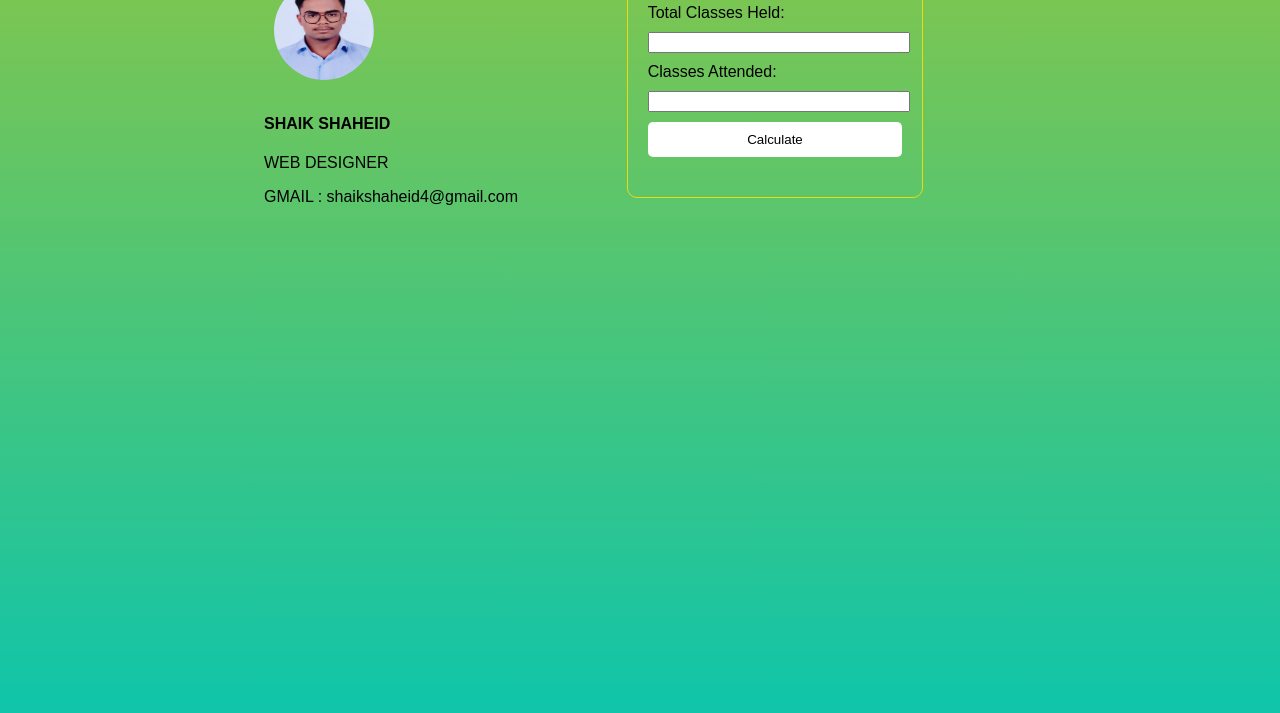
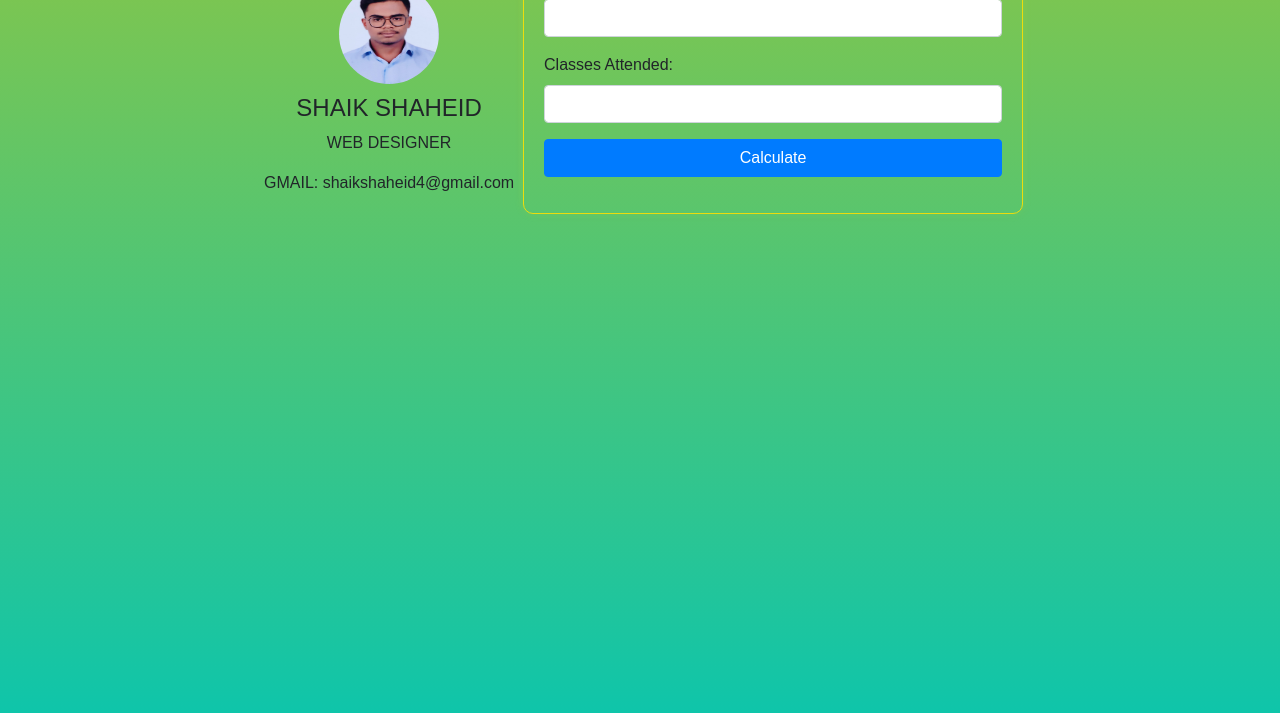
Before and after one commit to shaiksaheid/attendance-calculator, a plain HTML site: page index.html in a window 1280 px wide. Shown: the part 599-1312 px from the top of the page. Drawn offline with nearby package versions, Linux system fonts and the light colour scheme.

Commit message:
Update index.html
Integrate Bootstrap for improved styling

```diff
--- a/index.html
+++ b/index.html
@@ -4,6 +4,10 @@
     <meta charset="UTF-8">
     <meta name="viewport" content="width=device-width, initial-scale=1.0">
     <title>Attendance Calculator</title>
+
+    <!-- Bootstrap CDN Link -->
+    <link href="https://stackpath.bootstrapcdn.com/bootstrap/4.5.2/css/bootstrap.min.css" rel="stylesheet">
+
     <style>
         body {
             font-family: Arial, sans-serif;
@@ -20,49 +24,31 @@
             padding: 20px;
             border: 1px solid #ebdd0d;
             border-radius: 10px;
-            box-shadow: 0 0 10px #ebdd0d(0, 0.1, 0.1, 0.15);
+            box-shadow: 0 0 10px rgba(235, 221, 13, 0.1);
         }
         h2 {
             text-align: center;
         }
-        label, input, button {
-            display: block;
-            width: 100%;
-            margin: 10px 0;
-        }
-        button {
-            padding: 10px;
-            background-color: #fff;
-            color: #000;
-            border: none;
-            border-radius: 5px;
-            cursor: pointer;
-        }
-        button:hover {
-            background-color: #ebdd0d;
-        }
-        .result {
-            margin-top: 20px;
-        }
-        .team-mem{
+        .team-mem {
             margin: 8px;
         }
-        img{
+        img {
             width: 100px;
             height: 100px;
             border-radius: 50%;
             margin: 10px;
         }
     </style>
+
     <div class="wrapper">
-        <h2>DEVELOPER</h2>
+        <h2 class="text-center">DEVELOPER</h2>
         <hr>
-        <div class="DEVELOPER">
+        <div class="DEVELOPER text-center">
             <div class="team-mem">
                 <img src="team1.jpg">
                 <h4>SHAIK SHAHEID</h4>
-                <P>WEB DESIGNER</P>
-                <P>GMAIL : shaikshaheid4@gmail.com</P>
+                <p>WEB DESIGNER</p>
+                <p>GMAIL: shaikshaheid4@gmail.com</p>
             </div>
         </div>
     </div>
@@ -70,15 +56,21 @@
 <body>
     <div class="container">
         <h2>Attendance Calculator</h2>
+        <form>
+            <div class="form-group">
                 <label for="totalClasses">Total Classes Held:</label>
-        <input type="number" id="totalClasses" min="0" required>
+                <input type="number" id="totalClasses" class="form-control" min="0" required>
+            </div>
 
+            <div class="form-group">
                 <label for="attendedClasses">Classes Attended:</label>
-        <input type="number" id="attendedClasses" min="0" required>
+                <input type="number" id="attendedClasses" class="form-control" min="0" required>
+            </div>
 
-        <button onclick="calculateAttendance()">Calculate</button>
+            <button type="button" class="btn btn-primary btn-block" onclick="calculateAttendance()">Calculate</button>
+        </form>
 
-        <div class="result" id="result"></div>
+        <div class="result mt-3" id="result"></div>
     </div>
 
     <script>
@@ -106,5 +98,10 @@
             }
         }
     </script>
+
+    <!-- Bootstrap JS and Popper.js -->
+    <script src="https://code.jquery.com/jquery-3.5.1.slim.min.js"></script>
+    <script src="https://cdn.jsdelivr.net/npm/@popperjs/core@2.9.3/dist/umd/popper.min.js"></script>
+    <script src="https://stackpath.bootstrapcdn.com/bootstrap/4.5.2/js/bootstrap.min.js"></script>
 </body>
 </html>
```
Lines whose indentation alone changed are shown as unchanged.
